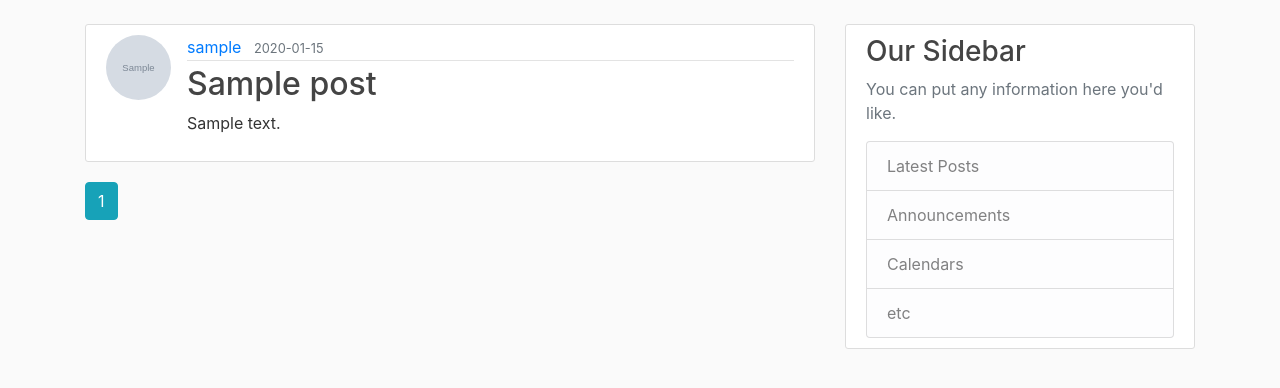
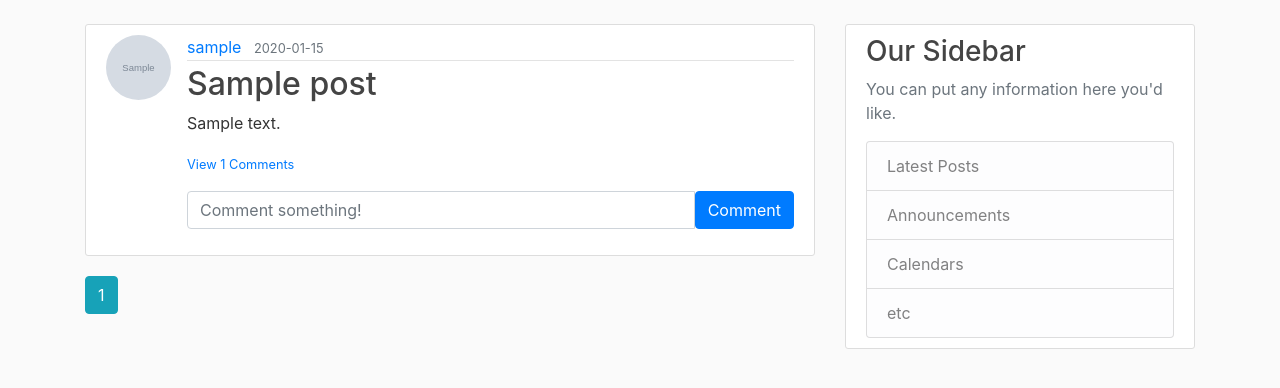
Before and after one commit to phillippchu/blog_tutorial, a Flask app: page /home in a window 1280 px wide. Shown: the part 56-444 px from the top of the page. Run offline with Flask 2, Linux system fonts and the light colour scheme; a user stored in the database is signed in; tables that the repository leaves empty hold one stand-in row (values such as "Sample post"); grey boxes marked "Sample" are stand-in pictures; some libraries are stand-ins or nearby versions.

Commit message:
Added comment section

```diff
--- a/flask_blog/main/routes.py
+++ b/flask_blog/main/routes.py
@@ -1,5 +1,6 @@
 from flask import render_template, request, Blueprint
 from flask_blog.models import Post
+from flask_login import current_user
 
 main = Blueprint("main", __name__)
 
@@ -10,7 +11,7 @@ def home():
     page = request.args.get("page", 1, type=int)
     posts = Post.query.order_by(
         Post.date_posted.desc()).paginate(page=page, per_page=5)
-    return render_template("home.html", posts=posts)
+    return render_template("home.html", posts=posts, user=current_user)
 
 
 @main.route("/about")
--- a/flask_blog/templates/home.html
+++ b/flask_blog/templates/home.html
@@ -23,6 +23,65 @@
       >
     </h2>
     <p class="article-content">{{ post.content | safe }}</p>
+    <div class="collapse" id="comments-{{post.id}}">
+      <div class="card">
+        <div class="card-body" id="comments-expanded-{{post.id}}">
+          {% for comment in post.comments %}
+          <div class="d-flex justify-content-between align-items-center">
+            <div>
+              <a href="/posts/{{comment.author.username}}"
+                >{{comment.author.username}}</a
+              >: {{comment.content}}
+            </div>
+            <div>
+              <small class="text-muted"> {{comment.date_posted}}</small>
+              {% if user.id == comment.user_id or user.id == post.user_id %}
+              <div class="btn-group">
+                <button
+                  type="button"
+                  class="btn btn-sm btn-primary dropdown-toggle"
+                  data-toggle="dropdown"
+                ></button>
+                <ul class="dropdown-menu">
+                  <li>
+                    <a
+                      href="/delete-comment/{{comment.id}}"
+                      class="dropdown-item"
+                      >Delete</a
+                    >
+                  </li>
+                </ul>
+              </div>
+              {% endif %}
+            </div>
+          </div>
+          {% endfor %}
+        </div>
+      </div>
+    </div>
+    <p class="card-text">
+      {% if post.comments|length > 0 %}
+      <a data-toggle="collapse" href="#comments-{{post.id}}" role="button">
+        <small>View {{post.comments|length}} Comments</small>
+      </a>
+      {% else %}
+      <small class="text-muted">No Comments</small>
+      {% endif %}
+    </p>
+    <form
+      class="input-group mb-3"
+      method="POST"
+      action="/create-comment/{{post.id}}"
+    >
+      <input
+        type="text"
+        id="content"
+        name="content"
+        class="form-control"
+        placeholder="Comment something!"
+      />
+      <button type="submit" class="btn btn-primary">Comment</button>
+    </form>
   </div>
 </article>
 {% endfor %} {% for page_num in posts.iter_pages(left_edge=1, right_edge=1,
```
Also changed, not shown: flask_blog/models.py (+5 -5 lines), flask_blog/posts/routes.py (+37 -1 lines).
